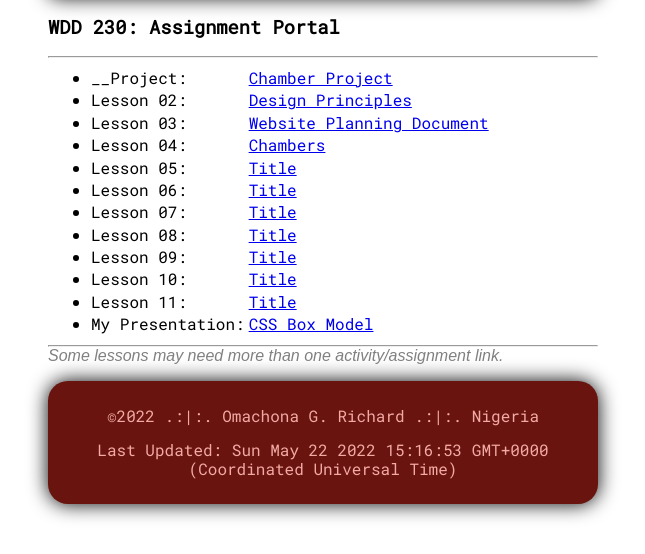
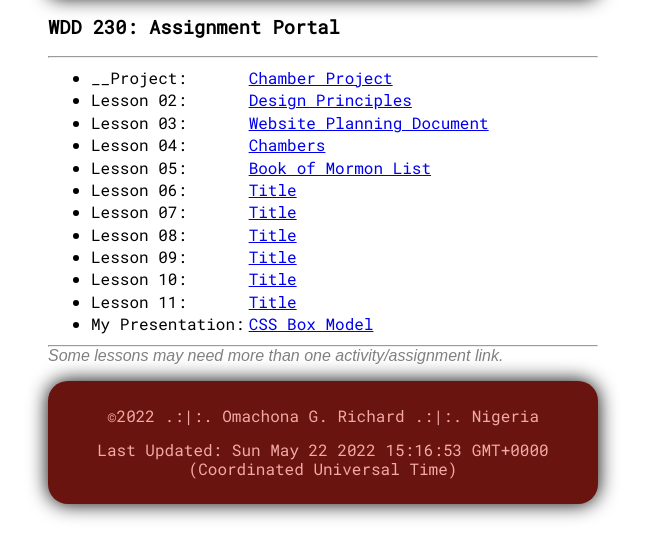
Before and after one commit to TheDonJinee/wdd230, a plain HTML site: page index.html in a window 1280 px wide. Shown: the part 263-817 px from the top of the page, without its empty margins (317-962 px from the left). Drawn offline with Linux system fonts and the light colour scheme; a web font is replaced by a local one.

Commit message:
Dom Manipulation

```diff
--- a/index.html
+++ b/index.html
@@ -42,7 +42,7 @@
             </tr>
             <tr>
                 <td><ul><li>Lesson 05: </li></ul></td>
-                <td><a href="#">Title</a></td>
+                <td><a href="dom manipulation/bom.html">Book of Mormon List</a></td>
             </tr>
             <tr>
                 <td><ul><li>Lesson 06: </li></ul></td>
```
